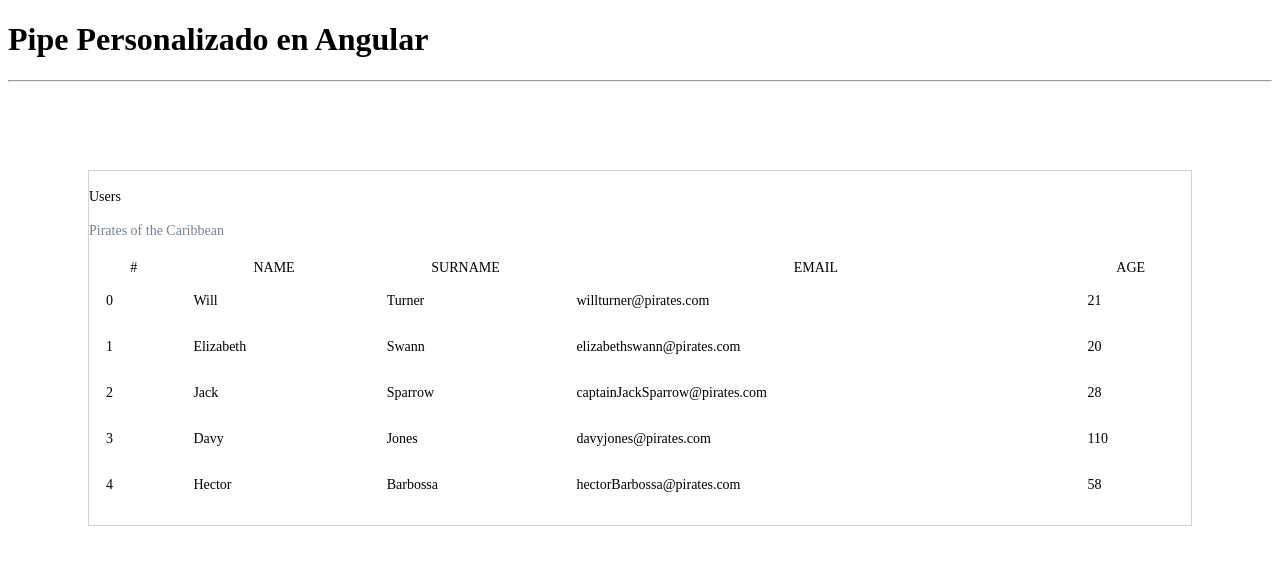
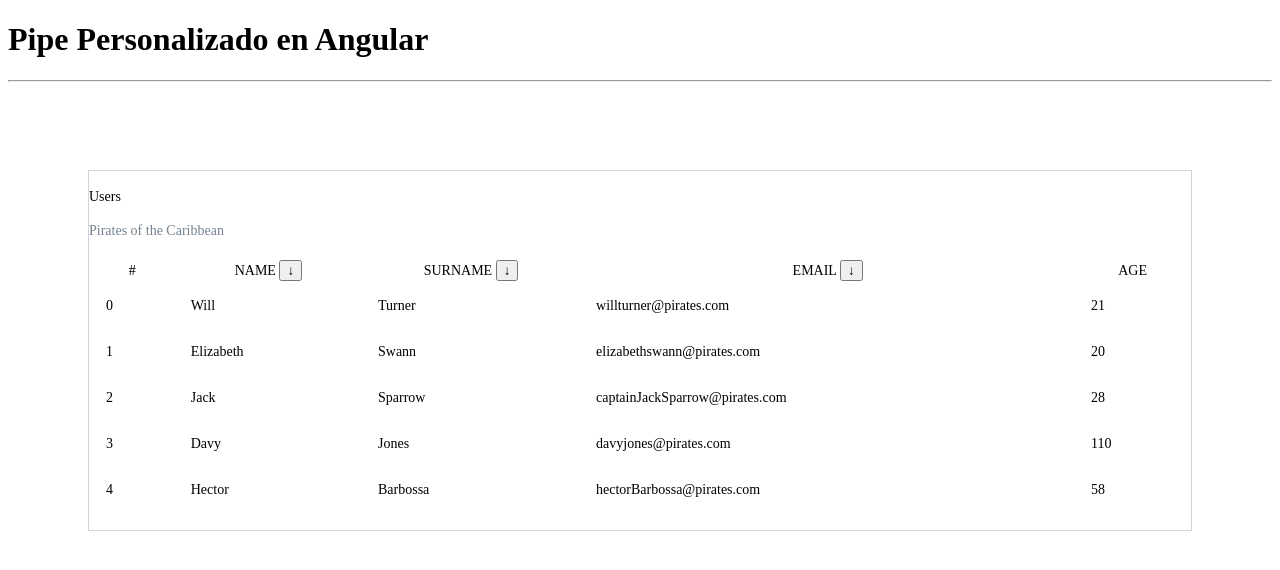
Before and after one commit to srgrover/PipePersonalizadoAngular, an Angular app: page / in a window 1280 px wide. Shown: the top 570 px of the page. Built offline with nearby package versions, Linux system fonts and the light colour scheme.

Commit message:
Adding dynamic sortOrder with buttons

```diff
--- a/src/app/custom-pipe/custom-pipe.component.html
+++ b/src/app/custom-pipe/custom-pipe.component.html
@@ -11,9 +11,63 @@
                 <thead>
                   <tr>
                     <th scope="col">#</th>
-                    <th scope="col" (click)="criteria = 'name'">Name</th>
-                    <th scope="col" (click)="criteria = 'surname'">Surname</th>
-                    <th scope="col">Email</th>
+                    <th scope="col" (click)="criteria = 'name'">
+                      Name
+                      <button
+                        *ngIf="sortBy === 'desc'"
+                        (click)="sortBy = 'asc'"
+                        type="button"
+                        class="btn btn-light"
+                      >
+                        &darr;
+                      </button>
+                      <button
+                        *ngIf="sortBy === 'asc'"
+                        (click)="sortBy = 'desc'"
+                        type="button"
+                        class="btn btn-light"
+                      >
+                        &uarr;
+                      </button>
+                    </th>
+                    <th scope="col" (click)="criteria = 'surname'">
+                      Surname
+                      <button
+                        *ngIf="sortBy === 'desc'"
+                        (click)="sortBy = 'asc'"
+                        type="button"
+                        class="btn btn-light"
+                      >
+                        &darr;
+                      </button>
+                      <button
+                        *ngIf="sortBy === 'asc'"
+                        (click)="sortBy = 'desc'"
+                        type="button"
+                        class="btn btn-light"
+                      >
+                        &uarr;
+                      </button>
+                    </th>
+                    <th scope="col" (click)="criteria = 'name'">
+                      Email
+                      <button
+                        *ngIf="sortBy === 'desc'"
+                        (click)="sortBy = 'asc'"
+                        type="button"
+                        class="btn btn-light"
+                      >
+                        &darr;
+                      </button>
+                      <button
+                        *ngIf="sortBy === 'asc'"
+                        (click)="sortBy = 'desc'"
+                        type="button"
+                        class="btn btn-light"
+                      >
+                        &uarr;
+                      </button>
+                    </th>
                     <th scope="col">Age</th>
                   </tr>
                 </thead>
```
